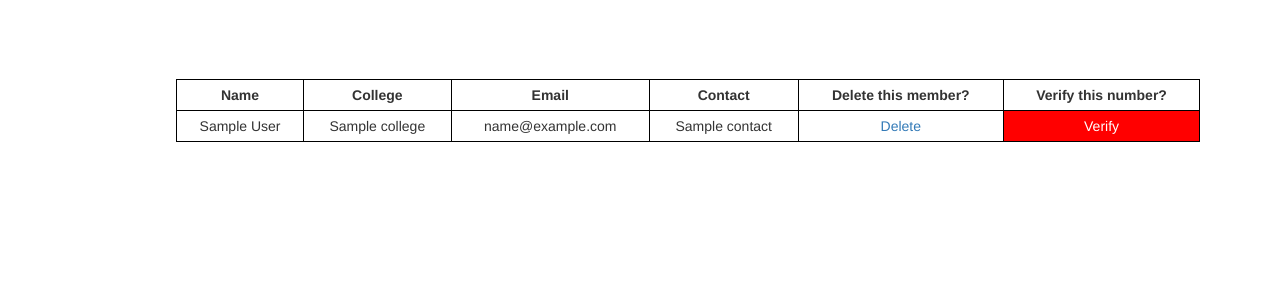
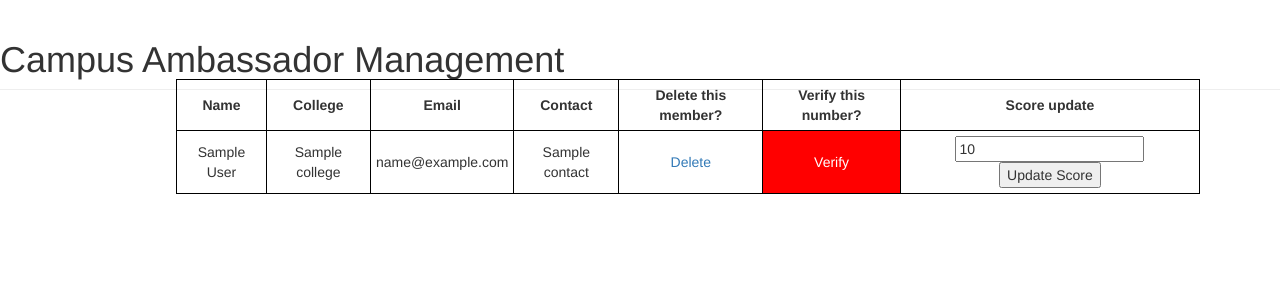
Before and after one commit to ncs-jss/cornerstone, a Django app: template templates/bedrock/members.html in a window 1280 px wide. Shown: the part 81-381 px from the top of the page. Run offline with Django 3.2, Linux system fonts and the light colour scheme; the template is opened without the code that fills it: most values are stand-ins (such as "Sample title", 1, 10 or a date in 2020); some libraries are stand-ins or nearby versions.

Commit message:
adds score update feature

```diff
--- a/bedrock/urls.py
+++ b/bedrock/urls.py
@@ -12,4 +12,5 @@ urlpatterns = [
     path('tasks/delete/<int:task_id>', views.task_del, name='task_del'),
     path('tasks/active/<int:task_id>', views.task_active, name='tog_active'),
     path('leaderboard/', views.leaderboard, name='leaderboard'),
+    path('score/<int:mem_id>', views.score_update, name='score_update'),
 ]
--- a/templates/bedrock/members.html
+++ b/templates/bedrock/members.html
@@ -2,7 +2,12 @@
 {% load static %}
 {% block dashboard %}
 <div id="page-wrapper">
-    <div class="table-container">
+    <div class="row">
+        <div class="col-lg-12">
+            <h1 class="page-header">Campus Ambassador Management</h1>
+        </div>
+    </div>
+<div class="table-container">
         <table class="members-table">
         <tr>
             <th>Name</th>
@@ -11,6 +16,7 @@
             <th>Contact</th>
             <th>Delete this member?</th>
             <th>Verify this number?</th>
+            <th>Score update</th>
         </tr>
         {% for i in members %}
         <tr>
@@ -24,6 +30,12 @@
             {% else %}
             <td class="verified"><a href="{% url 'member_verify' i.id %}"> Refute </a></td>
             {% endif %}
+            <td>
+                <form method="post" action="{% url 'score_update' i.id %}">
+                    <input type="text" name="score" value={{i.score}}>
+                    <button type="submit" name="token" value="score732"> Update Score </button>
+                </form>
+            </td>
         </tr>
         {% endfor %}
         </table>
```
Also changed, not shown: bedrock/views.py (+9 -0 lines).
